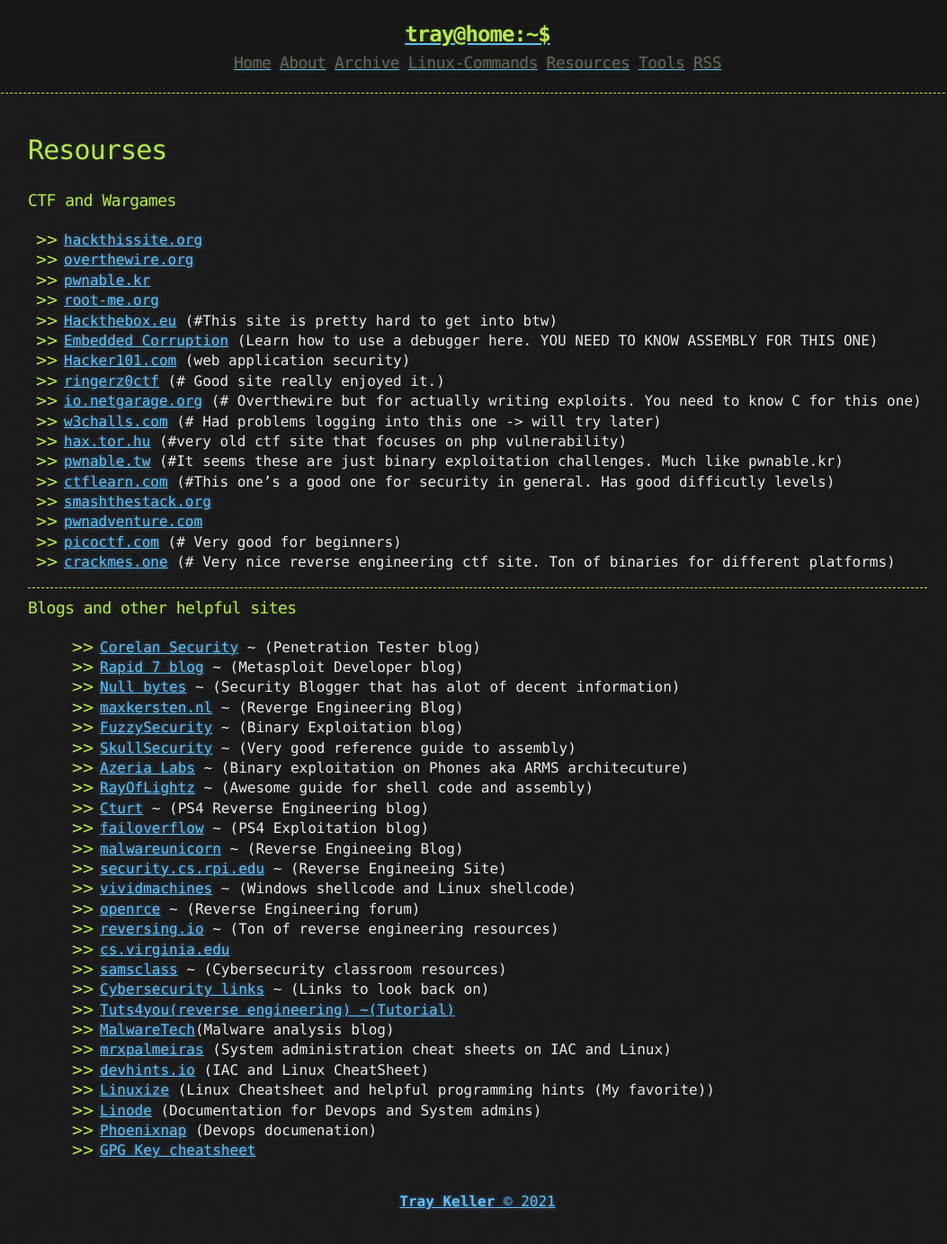
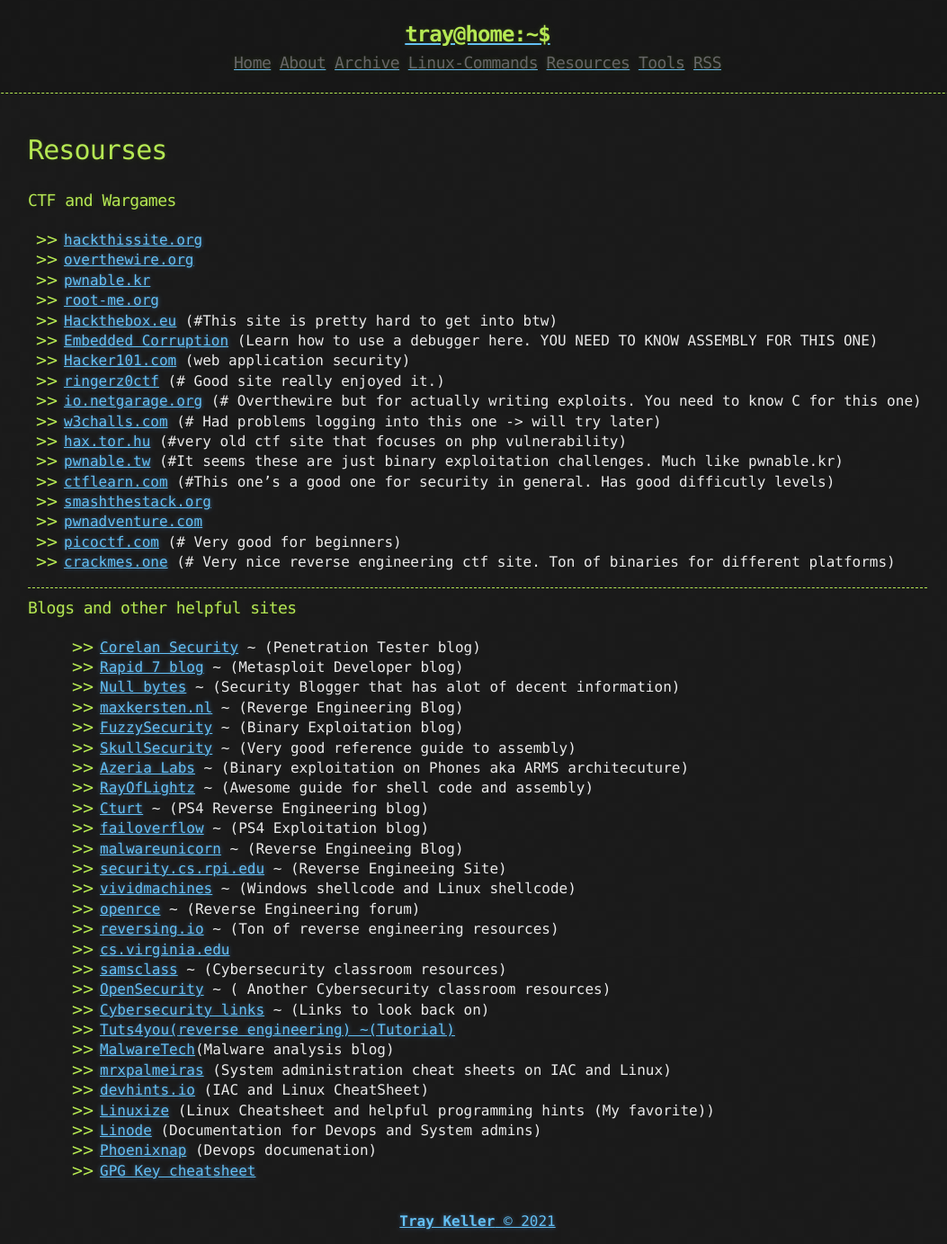
Before and after one commit to traytorous/traykeller.github.io, a Jekyll site: the page built from resources.md, in a window 1280 px wide. Shown: the whole page at 90% size, without its empty margins (109-1162 px from the left). Built offline with Jekyll 4.4.1, drawn with Linux system fonts in a browser that asks for light colours; before the commit the page ends 1361 px from its top, so only the background shows below that.

Commit message:
Updated resource links

```diff
--- a/resources.md
+++ b/resources.md
@@ -46,6 +46,7 @@ title: Resource
 <li><a href="https://reversing.io/resources/">reversing.io</a> ~ (Ton of reverse engineering resources)</li>
 <li><a href="http://www.cs.virginia.edu/~evans/cs216/guides/x86.html">cs.virginia.edu</a></li>
 <li><a href="https://samsclass.info/">samsclass</a> ~ (Cybersecurity classroom resources)</li>
+<li><a href="https://opensecuritytraining.info/Welcome.html">OpenSecurity</a> ~ ( Another Cybersecurity classroom resources)</li>
 <li><a href="https://github.com/OpenCyberTranslationProject/the-book-of-secret-knowledge">Cybersecurity links</a> ~ (Links to look back on)</li>
 <li><a href="https://tuts4you.com/download/2874/">Tuts4you(reverse engineering) ~(Tutorial)</a></li>
 <li><a href="https://www.malwaretech.com/">MalwareTech</a>(Malware analysis blog)</li>
```
